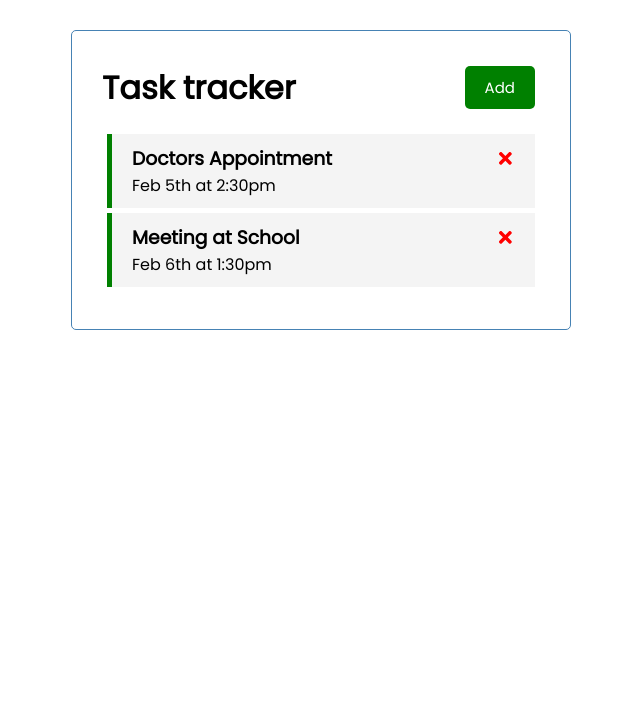
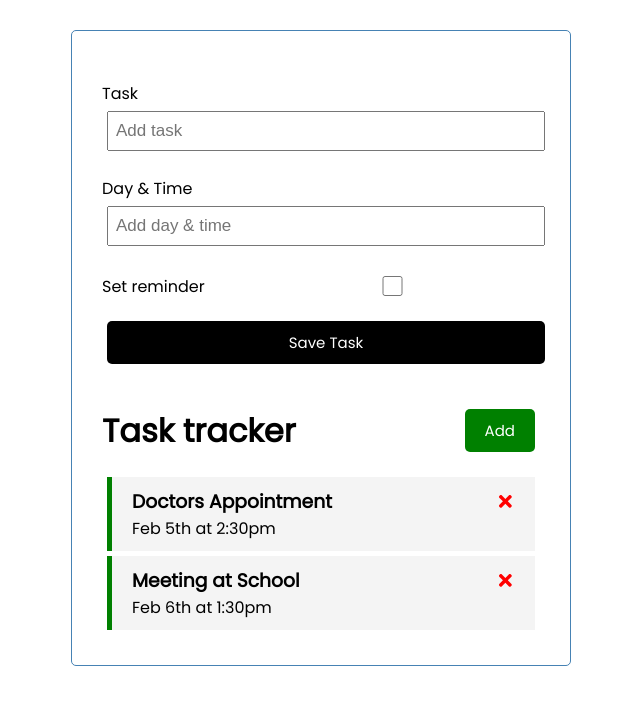
Before and after one commit to frontinorz/react-crash, a React (Create React App) app: page / in a window 1280 px wide. Shown: the top 704 px of the page, without its empty margins (319-959 px from the left). Built offline with nearby package versions, Linux system fonts and the light colour scheme.

Commit message:
Addtask form & input data binding

```diff
--- a/src/App.js
+++ b/src/App.js
@@ -2,6 +2,7 @@
 
 import Header from "./components/Header";
 import Tasks from "./components/Tasks";
+import AddTask from './components/AddTask'
 
 
 function App() {
@@ -34,6 +35,7 @@
 
   return (
     <div className="container">
+      <AddTask />
       <Header title="Task tracker" />
       {
         tasks.length > 0 ? (
--- /dev/null
+++ b/src/components/AddTask.js
@@ -0,0 +1,35 @@
+import { useState } from 'react'
+
+const AddTask = () => {
+  const [task, setTask] = useState('')
+  const [day, setDay] = useState('')
+  const [reminder, setReminder] = useState(false)
+
+  return (
+    <form className="add-form">
+      <div className="form-control">
+        <label>Task</label>
+        <input
+          type="text"
+          placeholder="Add task"
+          value={task}
+          onChange={(e) => setTask(e.target.value)} />
+      </div>
+      <div className="form-control">
+        <label>Day & Time</label>
+        <input type="text" placeholder="Add day & time"
+          value={day}
+          onChange={(e) => setDay(e.target.value)} />
+      </div>
+      <div className="form-control form-control-check">
+        <label>Set reminder</label>
+        <input type="checkbox"
+          value={reminder}
+          onChange={(e) => setReminder(e.currentTarget.checked)} />
+      </div>
+      <input type="submit" className="btn btn-block" value="Save Task" />
+    </form>
+  )
+}
+
+export default AddTask
```
